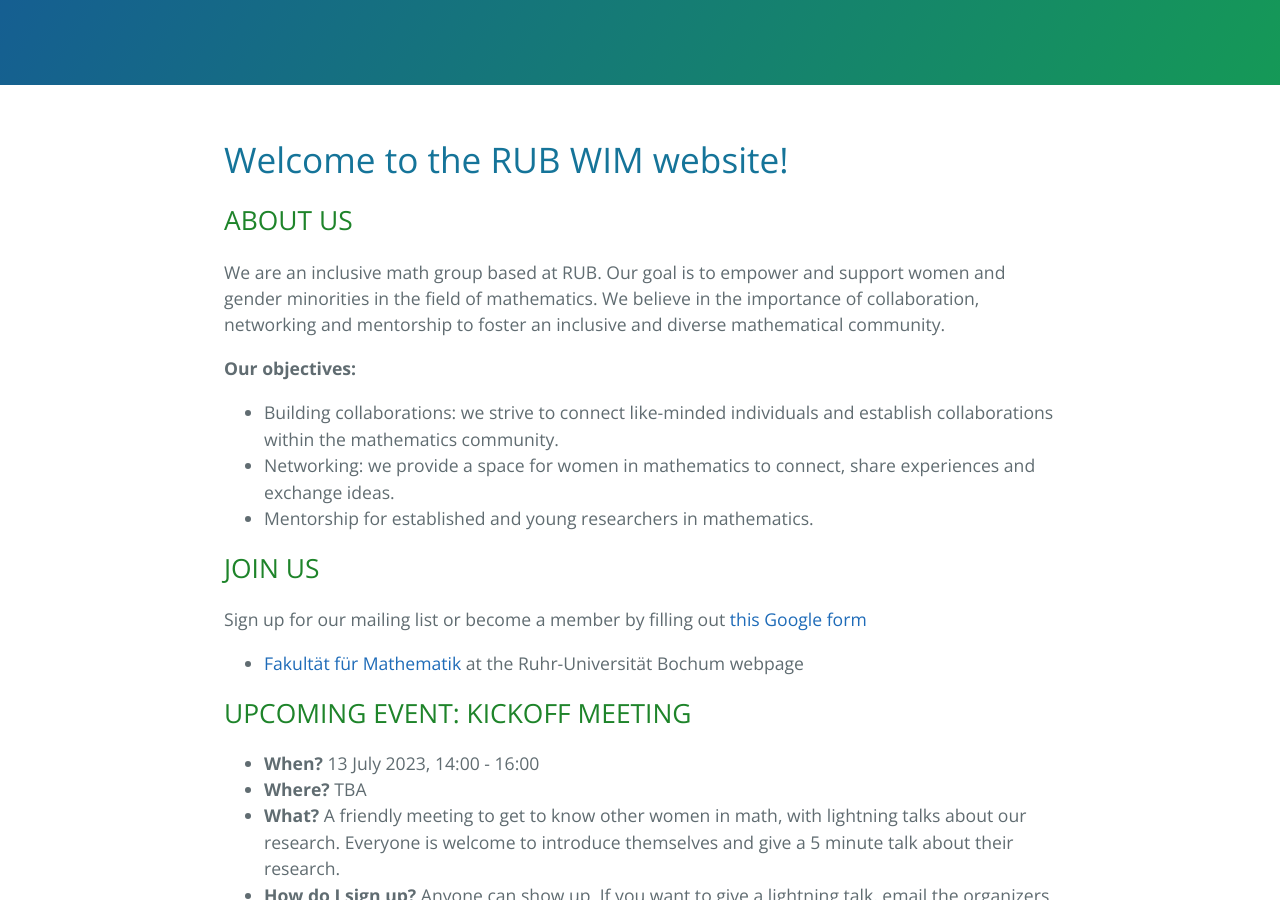
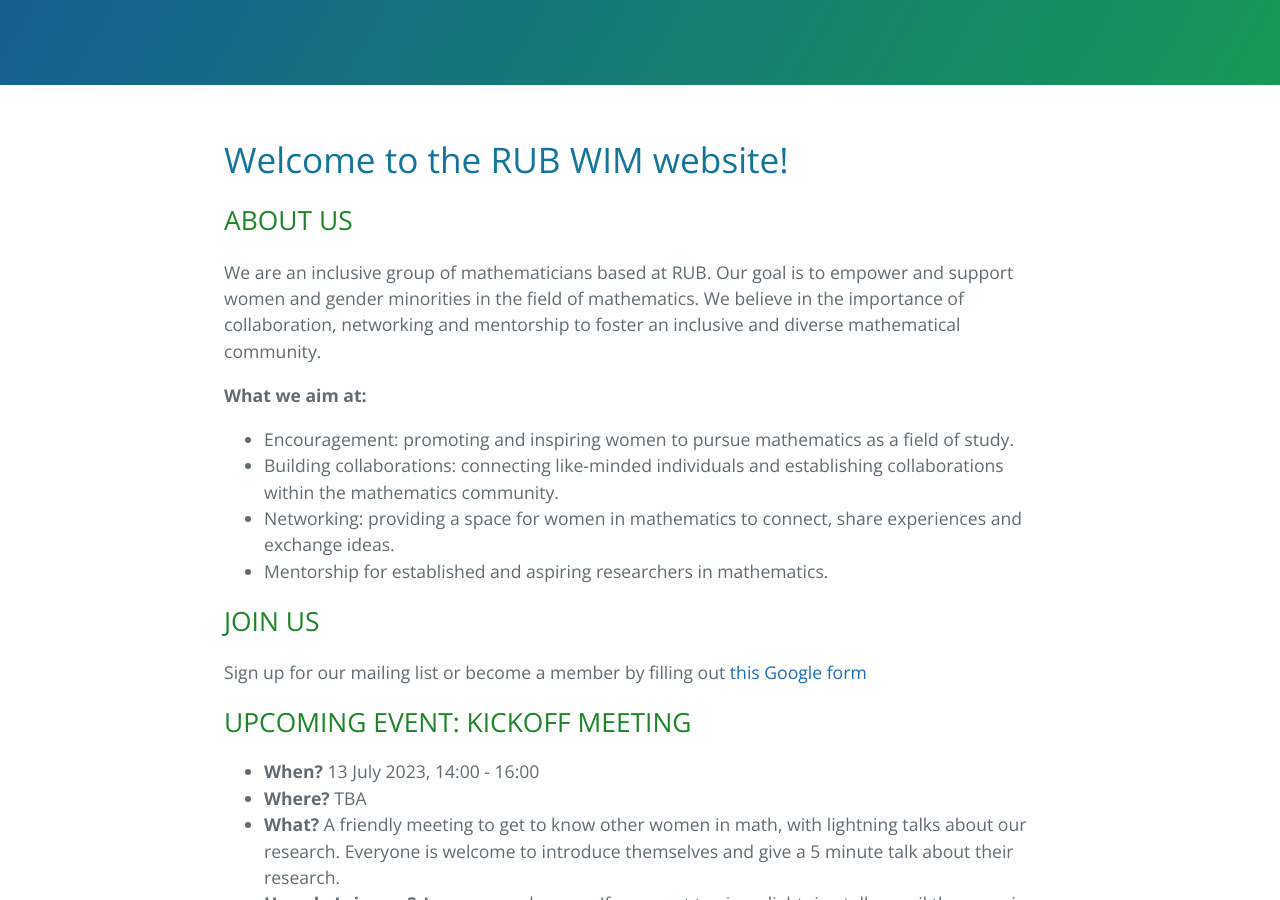
Before and after one commit to rub-wim/rub-wim.github.io, a Jekyll site: the page built from index.md, in a window 1280 px wide and 900 px high, scrolled down 298 px. Built offline with Jekyll 4.4.1, drawn with Linux system fonts in a browser that asks for light colours.

Commit message:
Fix typos

```diff
--- a/index.md
+++ b/index.md
@@ -22,19 +22,19 @@
 
 ## ABOUT US
 
-We are an inclusive math group based at RUB.
+We are an inclusive group of mathematicians based at RUB.
 Our goal is to empower and support women and gender minorities in the field of mathematics. We believe in the importance of collaboration, networking and mentorship to foster an inclusive and diverse mathematical community.
 
-**Our objectives:**
+**What we aim at:**
 
-- Building collaborations: we strive to connect like-minded individuals and establish collaborations within the mathematics community.
-- Networking: we provide a space for women in mathematics to connect, share experiences and exchange ideas.
-- Mentorship for established and young researchers in mathematics.
+- Encouragement: promoting and inspiring women to pursue mathematics as a field of study.
+- Building collaborations: connecting like-minded individuals and establishing collaborations within the mathematics community.
+- Networking: providing a space for women in mathematics to connect, share experiences and exchange ideas.
+- Mentorship for established and aspiring researchers in mathematics.
 
 ## JOIN US
 
 Sign up for our mailing list or become a member by filling out [this Google form](https://docs.google.com/forms/d/e/1FAIpQLSdmaadCNGYQ25b-C8ToJdVUVEInu_W2b99f71fXeSLqNCN-1Q/viewform?usp=sf_link)
-- [Fakultät für Mathematik](https://math.ruhr-uni-bochum.de/) at the Ruhr-Universität Bochum webpage
 
 ## UPCOMING EVENT: KICKOFF MEETING
 
```
